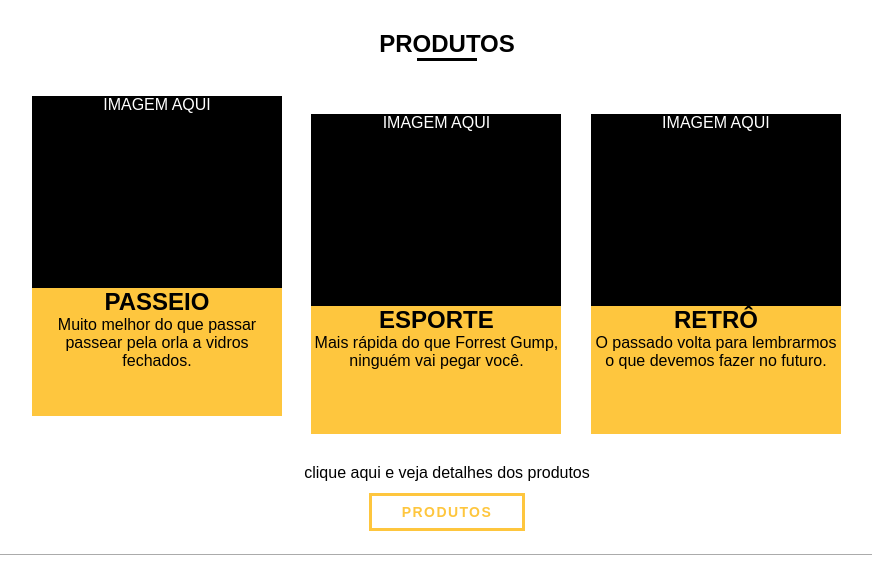
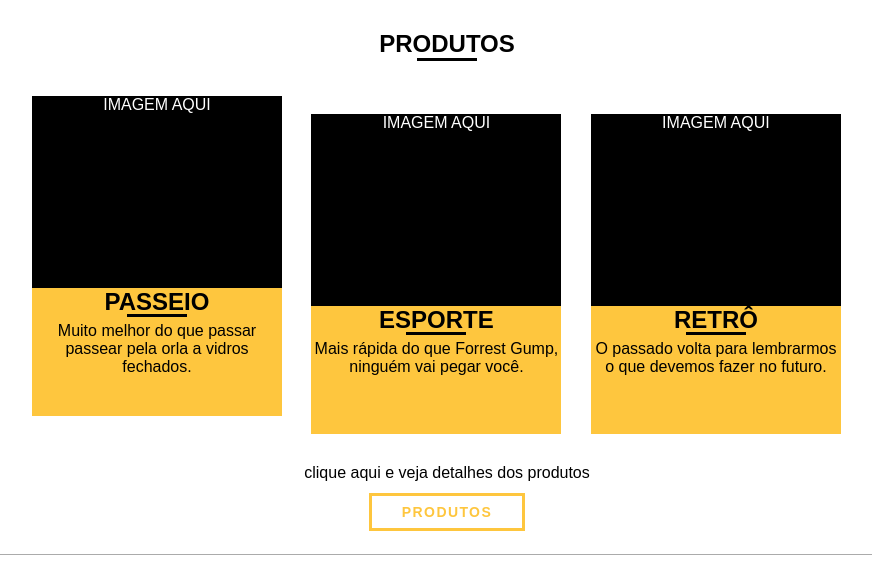
Before and after one commit to GabrielMottaDev/step-html-css, a PHP site: page / in a window 1280 px wide. Shown: the part 470-1045 px from the top of the page, without its empty margins (193-1065 px from the left). Run offline with PHP 8.4, Linux system fonts and the light colour scheme; some web fonts are replaced.

Commit message:
Update index.css

```diff
--- a/Projetos/Projeto2/css/index.css
+++ b/Projetos/Projeto2/css/index.css
@@ -200,6 +200,15 @@ header {
     text-align: center;
 }
 
+.produto-desc h1:after {
+     content: "";
+    display: block;
+    width: 60px;
+    height: 3px;
+    background: #000;
+    margin: -2px auto 5px auto;
+}
+
 .produtos-bottom {
     margin-top: 30px;
     width: 100%;
```
